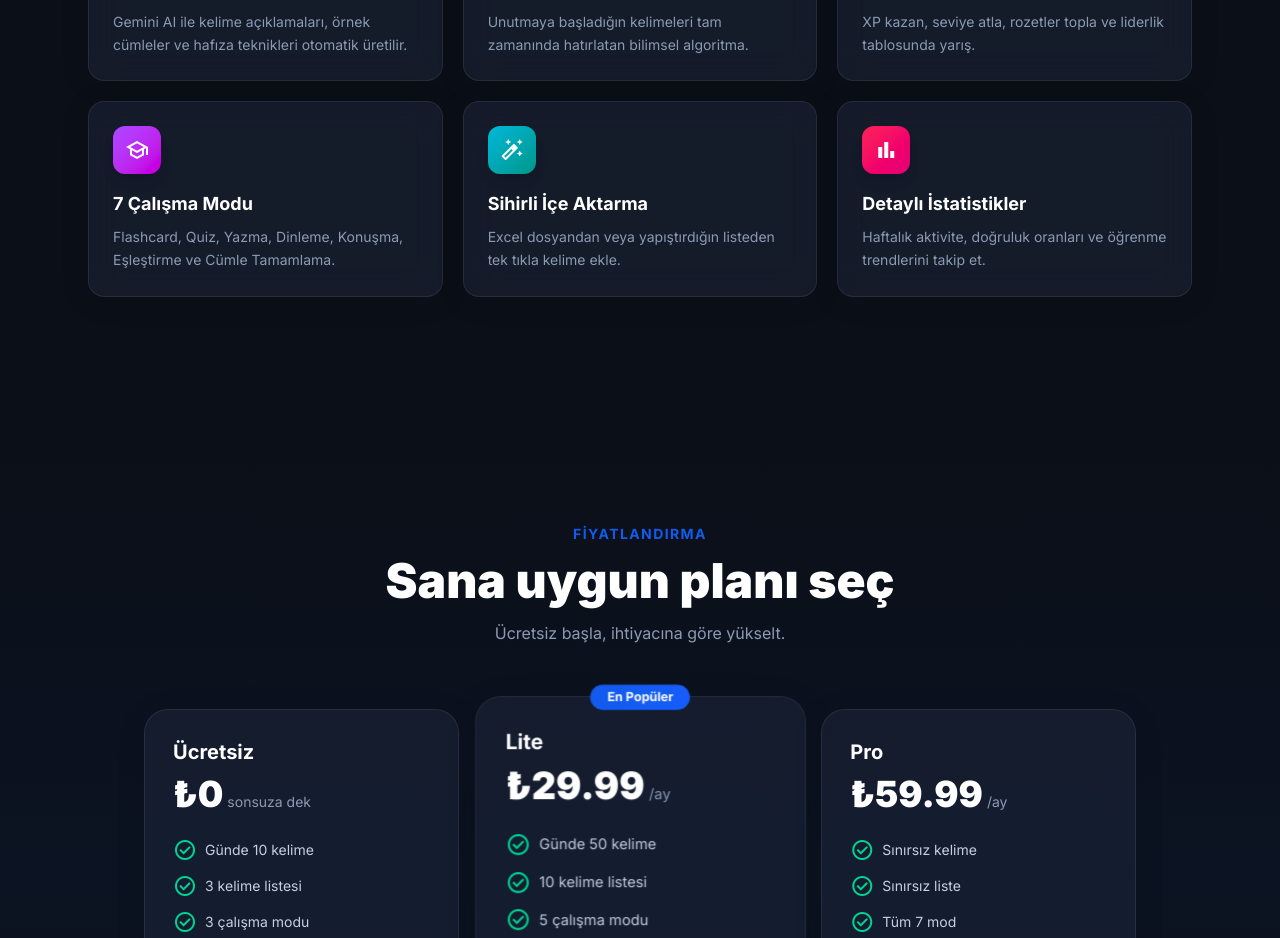
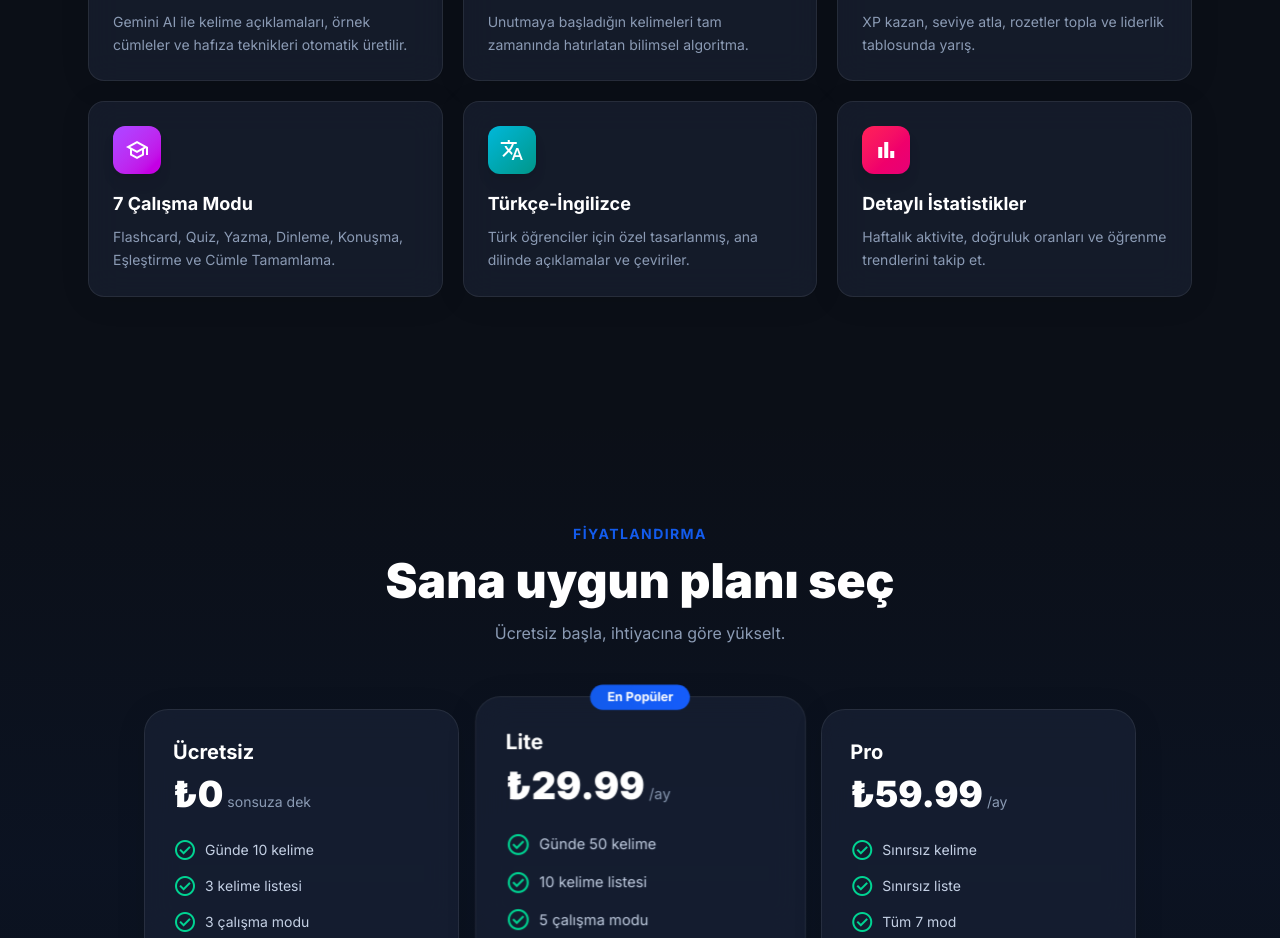
Before and after one commit to BatuhanYolcu1/vocabmaster, a Next.js app: page / in a window 1280 px wide. Shown: the part 1640-2578 px from the top of the page. Built offline with nearby package versions, Linux system fonts and the light colour scheme; no server answers.

Commit message:
🗑️ Sihirli İçe Aktarma özelliği kaldırıldı

```diff
--- a/src/app/categories/page.tsx
+++ b/src/app/categories/page.tsx
@@ -61,13 +61,6 @@ export default function CategoriesPage() {
                         </p>
                     </div>
                     <div className="flex gap-3">
-                        <Link
-                            href="/wordlists/import"
-                            className="inline-flex items-center gap-2 px-6 py-3 bg-white/5 border border-white/10 text-white rounded-xl font-bold hover:bg-white/10 transition-all group"
-                        >
-                            <span className="material-symbols-outlined text-[#135bec] group-hover:scale-110 transition-transform">auto_fix</span>
-                            Sihirli İçe Aktarma
-                        </Link>
                         <Link
                             href="/wordlists/new"
                             className="inline-flex items-center gap-2 px-6 py-3 bg-gradient-to-r from-[#135bec] to-blue-600 text-white rounded-xl font-bold shadow-[0_0_20px_rgba(19,91,236,0.4)] hover:shadow-[0_0_30px_rgba(19,91,236,0.6)] transition-all"
--- a/src/components/LandingPage.tsx
+++ b/src/components/LandingPage.tsx
@@ -97,7 +97,7 @@ export default function LandingPage() {
         { icon: 'bolt', title: 'Akıllı Tekrar (SRS)', desc: 'Unutmaya başladığın kelimeleri tam zamanında hatırlatan bilimsel algoritma.', gradient: 'from-amber-500 to-orange-500' },
         { icon: 'emoji_events', title: 'Oyunlaştırma', desc: 'XP kazan, seviye atla, rozetler topla ve liderlik tablosunda yarış.', gradient: 'from-emerald-500 to-green-600' },
         { icon: 'school', title: '7 Çalışma Modu', desc: 'Flashcard, Quiz, Yazma, Dinleme, Konuşma, Eşleştirme ve Cümle Tamamlama.', gradient: 'from-purple-500 to-fuchsia-600' },
-        { icon: 'auto_fix_high', title: 'Sihirli İçe Aktarma', desc: 'Excel dosyandan veya yapıştırdığın listeden tek tıkla kelime ekle.', gradient: 'from-cyan-500 to-teal-600' },
+        { icon: 'translate', title: 'Türkçe-İngilizce', desc: 'Türk öğrenciler için özel tasarlanmış, ana dilinde açıklamalar ve çeviriler.', gradient: 'from-cyan-500 to-teal-600' },
         { icon: 'bar_chart', title: 'Detaylı İstatistikler', desc: 'Haftalık aktivite, doğruluk oranları ve öğrenme trendlerini takip et.', gradient: 'from-rose-500 to-pink-600' },
     ];
 
```
